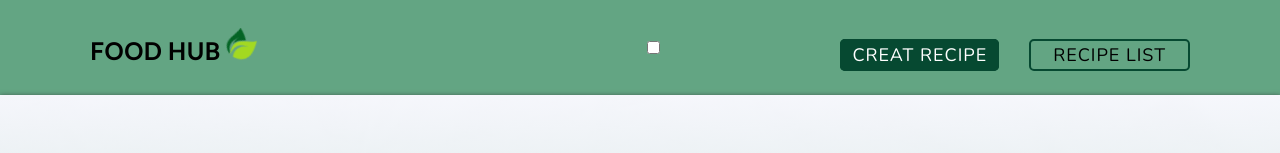
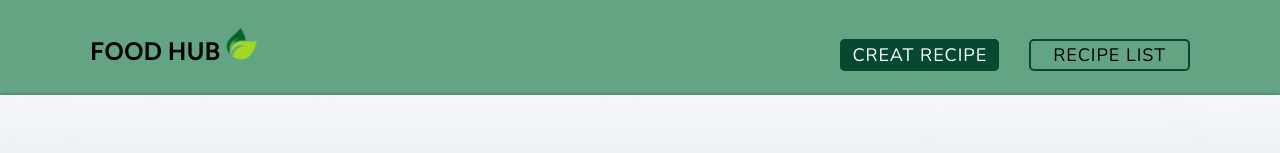
Before and after one commit to Kamlesh-62/Kamlesh_Prajapati_Project_03, a React (Create React App) app: page /creatrecipe in a window 1280 px wide. Shown: the top 153 px of the page. Built offline with nearby package versions, Linux system fonts and the light colour scheme.

Commit message:
fix small error

```diff
--- a/src/sections/navbar/Navbar.js
+++ b/src/sections/navbar/Navbar.js
@@ -23,7 +23,7 @@ const Navbar = () => {
                 <label htmlFor="hamburgerToggle"><div>
                     <FontAwesomeIcon className="hamburgerMenu" icon={faBars} />
                 </div></label>
-                <input type="checkbox" id="hamburgerToggle" className="toggelMenuCheckB"/>
+                <input type="checkbox" id="hamburgerToggle" className="toggelMenu"/>
                 <div className="creatRecipeMenu">
                     <ul>
                         <li className="creatRecipe">
```
